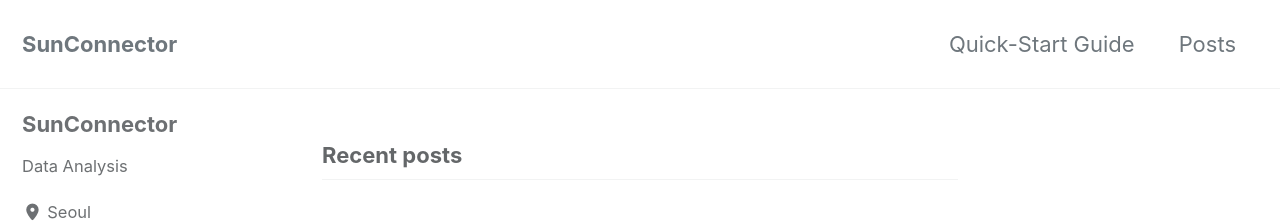
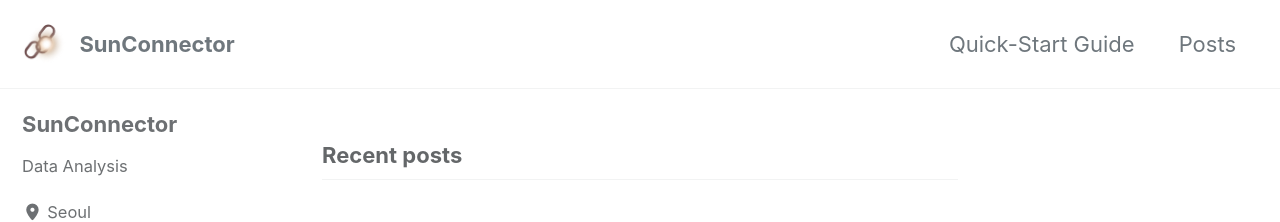
Before and after one commit to sunconnector/sunconnector.github.io, a Jekyll site: the page built from index.html, in a window 1280 px wide. Shown: the top 222 px of the page. Built offline with Jekyll 4.4.1, drawn with Linux system fonts in a browser that asks for light colours; cached includes are drawn as plain includes; the list of posts is cut into pages by our own code.

Commit message:
Update _config.yml

```diff
--- a/_config.yml
+++ b/_config.yml
@@ -26,7 +26,7 @@ url                      : # the base hostname & protocol for your site e.g. "ht
 baseurl                  : # the subpath of your site, e.g. "/blog"
 repository               : # GitHub username/repo-name e.g. "mmistakes/minimal-mistakes"
 teaser                   : # path of fallback teaser image, e.g. "/assets/images/500x300.png"
-logo                     : #"/assets/images/sunconnector.png"
+logo                     : "/assets/images/logo.png"
 masthead_title           : # overrides the website title displayed in the masthead, use " " for no title
 breadcrumbs              : # true, false (default)
 words_per_minute         : 200
```
